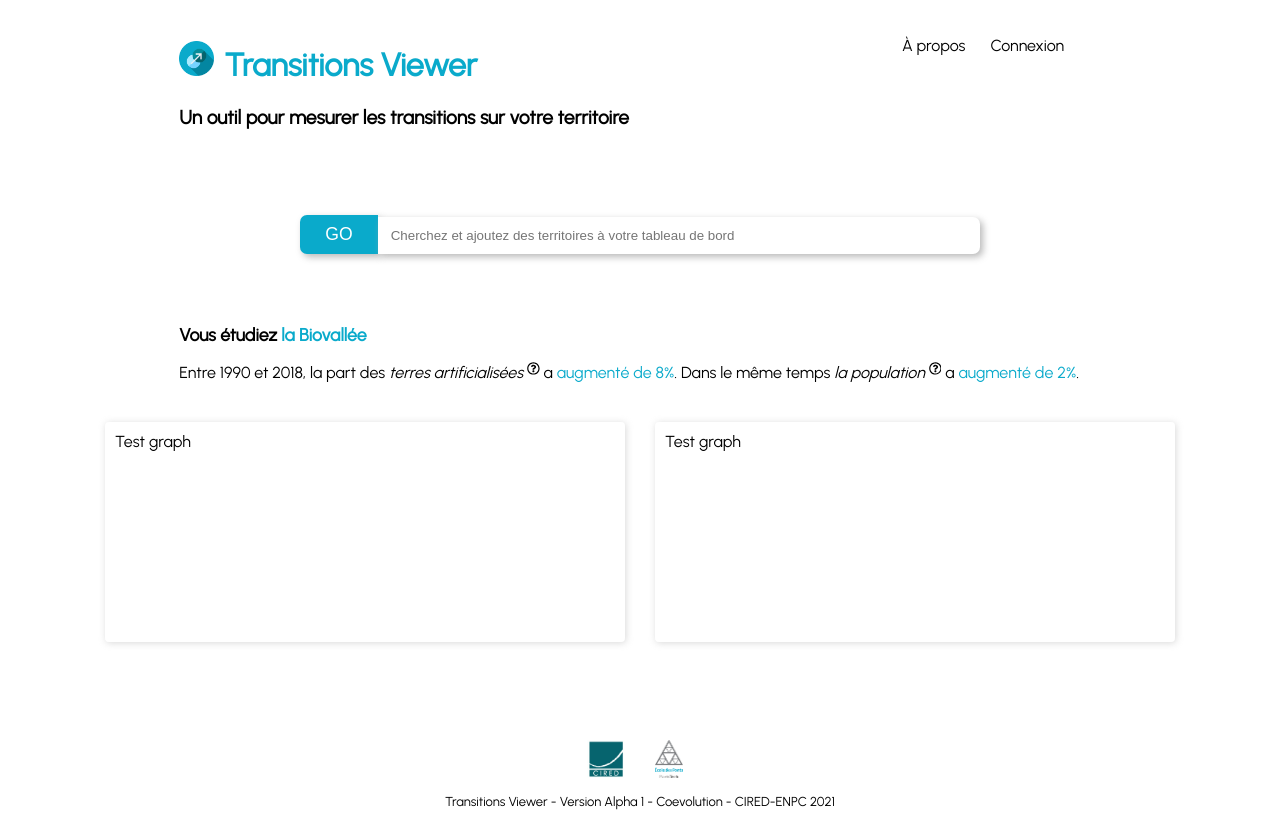
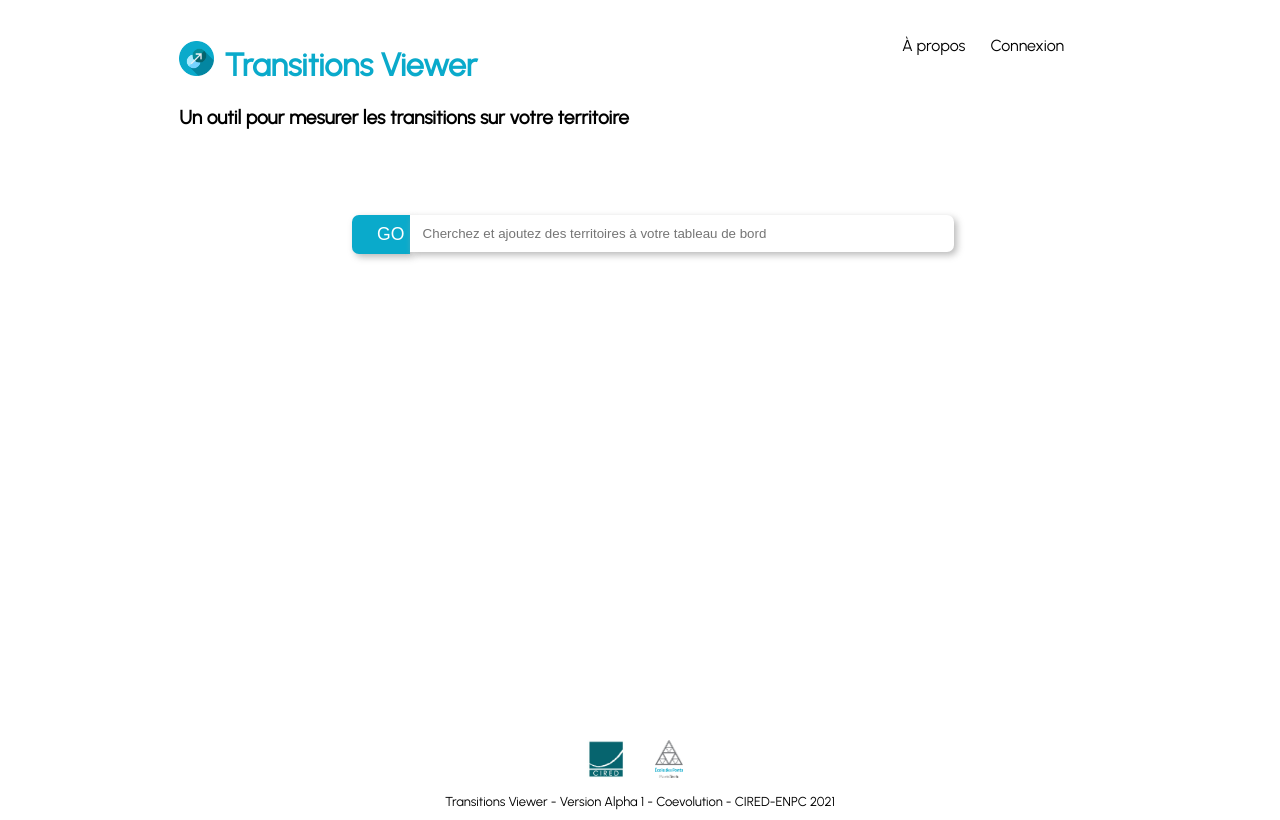
Before and after one commit to yanndav/cired-dashboard-front, a React (Create React App) app: page / in a window 1280 px wide. Built offline with nearby package versions, Linux system fonts and the light colour scheme.

Commit message:
search-bar progress

```diff
--- a/src/components/header/Header.js
+++ b/src/components/header/Header.js
@@ -11,7 +11,7 @@ const Header = () => {
 
                 <NavLink to="/" className="link-nom">
                     <h1 className="nom-site">
-                    <img className="logo-nom" src="logo-site-HD.png" width="35em"/>
+                    <img className="logo-nom" src="logo-site-HD.png" alt="Transitions" width="35em"/>
                         Transitions Viewer
                     </h1>
                 </NavLink>
--- a/src/components/searchBar/SearchBar.css
+++ b/src/components/searchBar/SearchBar.css
@@ -1,8 +1,11 @@
 .search-bar{
     text-align: center;
     margin: 70px auto;
+    width: 50%;
+    display: grid;
+    grid-template-columns: [first] 10% [second] auto;
+    align-items: flex-start;
 }
-
 .search-go{
     padding: 9px 25px;
     font-size: 1.1em;
@@ -11,7 +14,8 @@
     border-radius: 7px 0px 0px 7px;
     border: none;
     box-shadow: 3px 3px 7px rgba(168, 168, 168, 0.801);
-    margin: auto 0;
+    align-self: start;
+    /* width: 10%; */
 }
 
 .search-go:hover{
@@ -25,7 +29,28 @@
     line-height: 10px;
     border-radius: 0px 7px 7px 0px;
     border: none;
-    width: 50%;
     box-shadow: 3px 3px 7px rgba(168, 168, 168, 0.801);
+    width: 100%;
 
 }
+
+.propositions{
+    display: flex;
+    flex-direction: row;
+    margin-top:10px;
+    padding-left: 10px;
+}
+
+.item-proposition{
+    text-align: left;
+    padding: 5px 10px;
+    margin: 0 5px;
+    background-color: #0AAACB;
+    color: white;
+    border-radius: 7px;
+}
+
+.item-proposition:hover{
+    background-color: #17c5e7;
+    cursor: pointer;
+}
--- a/src/components/searchBar/SearchBar.js
+++ b/src/components/searchBar/SearchBar.js
@@ -1,12 +1,62 @@
-import React from 'react'
+// Styling
 import './SearchBar.css'
 
-const SearchBar = () => {
+// React modules
+import { useState, useEffect } from 'react';
+
+let fakeTerritories = ["Biovallée","Diois","Crest","Valence"]
+
+const SearchBar = ({setDashboard, territories, setTerritories}) => {
+    // Function handling search query
+    const handleSearch = (e) =>{
+        e.preventDefault();
+        setDashboard(true)
+
+    }
+
+    const addTerritoryToAnalysis = (e,t) => {
+        e.preventDefault();
+        setTerritories(territories => [...territories,t])
+        setListTerritories(listTerritories.filter(ter=>ter!==t))
+    }
+
+    const [query, setQuery] = useState("")
+    const [listTerritories, setListTerritories] = useState([])
+
+    useEffect(() => {
+        const recommendation = (query) =>{
+            let tempoTerritories = fakeTerritories.filter(territory=>
+                territory.toLowerCase().includes(query.toLowerCase()))
+
+            setListTerritories(tempoTerritories)
+        }
+
+        recommendation(query)
+    }, [query])
+
     return (
-        <form className="search-bar">
+        <form onSubmit={(e)=>handleSearch(e)} className="search-bar">
             <input className="search-go" type="submit" value="GO"/>
-            <input className="search-value" type="input"
-            placeholder="Cherchez et ajoutez des territoires à votre tableau de bord"/>
+            <div className="search-zone">
+                {territories.map(t=>{
+                    return <span
+                    className="item-proposition">
+                        {t}
+                    </span>
+                })}
+                <input className="search-value" type="input"
+                onChange={(dta) => setQuery(dta.target.value)}
+                placeholder="Cherchez et ajoutez des territoires à votre tableau de bord"/>
+                <div className="propositions">
+                    {query!==""&&listTerritories.map((t)=>{
+                        return <span
+                        onClick={e=>addTerritoryToAnalysis(e,t)}
+                        className="item-proposition">
+                            {t}
+                        </span>
+                    })}
+                </div>
+            </div>
         </form>
     )
 }
--- a/src/dashboard/Dashboard.js
+++ b/src/dashboard/Dashboard.js
@@ -1,4 +1,8 @@
 // Styling
+import './Dashboard.css'
+
+// React components
+import { useState } from 'react';
 
 // Components
 import GraphHolder from '../components/graphHolder/GraphHolder';
@@ -6,14 +10,26 @@ import SearchBar from '../components/searchBar/SearchBar';
 import Legend from '../components/legend/Legend';
 // Modules
 
-function App() {
+function Dashboard() {
+  const [dashboard, setDashboard] = useState(false)
+  const [territories, setTerritories] = useState([])
+
   return (
     <>
-      <SearchBar />
-      <Legend />
-      <GraphHolder />
+      <SearchBar
+      setDashboard={setDashboard}
+      territories = {territories}
+      setTerritories={setTerritories}/>
+      {dashboard? (
+        <>
+        <GraphHolder />
+        <Legend />
+        </>
+        ):(
+          <p></p>
+          )}
     </>
   );
 }
 
-export default App;
+export default Dashboard;
```
